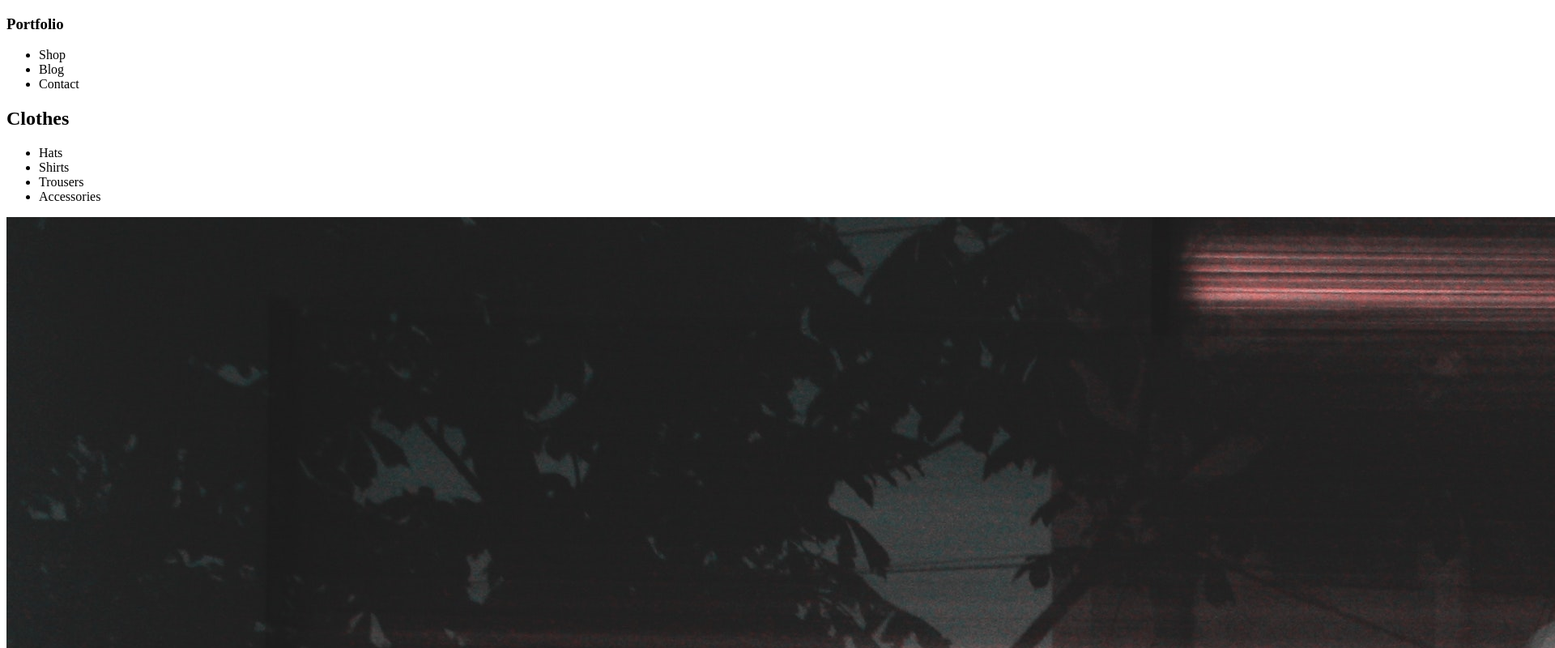
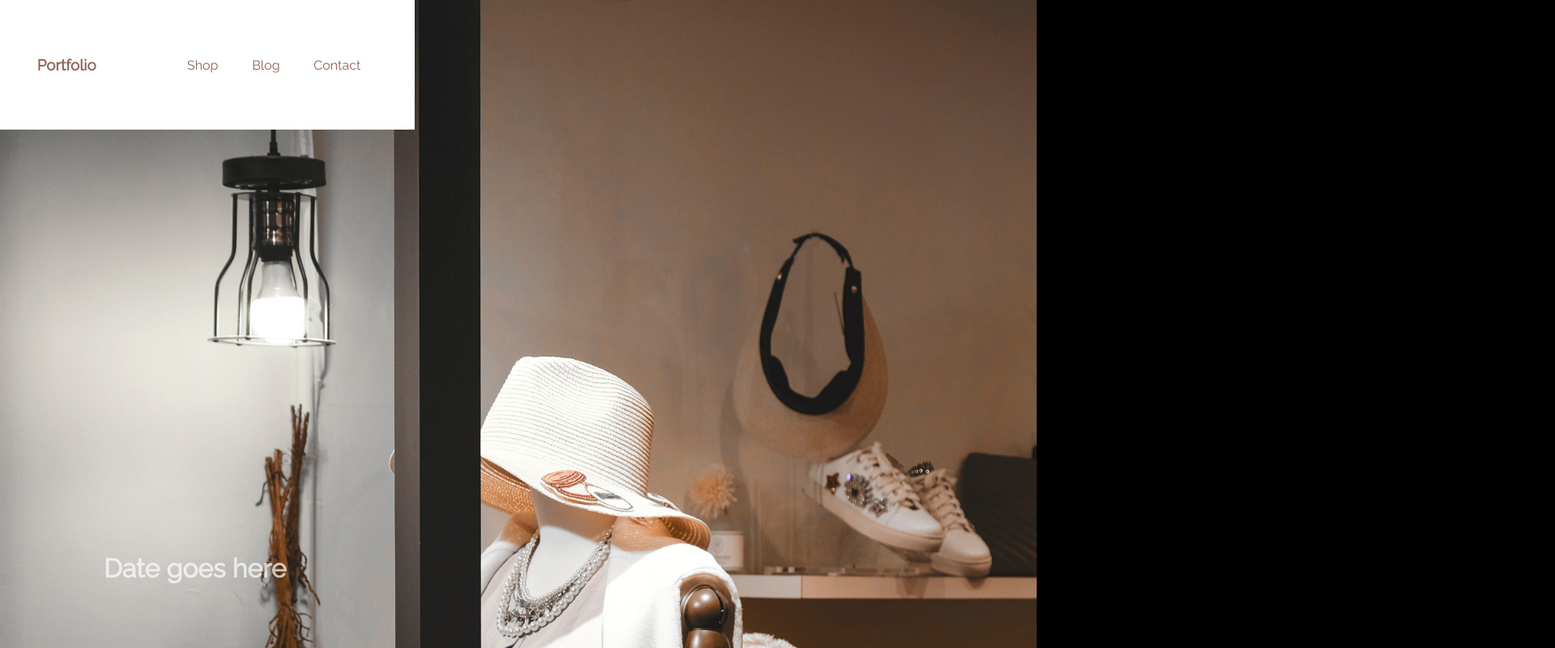
Before and after one commit to markruth2nd/GSAP-menu-animation, a plain HTML site: page index.html in a window 1280 px wide. Shown: the top 800 px of the page at 81% size, 1920 px wide, since content can reach past the window. Drawn offline with nearby package versions, Linux system fonts and the light colour scheme.

Commit message:
completed styling in the CSS file ready for menu animations

```diff
--- a/index.html
+++ b/index.html
@@ -20,24 +20,26 @@
                     <li>Contact</li>
                 </ul>
             </div>
+
             <div class="nav-open">
                 <div class="clothing">
                     <h2>Clothes</h2>
                     <ul>
-                        <li><a href="#"></a>Hats</li>
-                        <li><a href="#"></a>Shirts</li>
-                        <li><a href="#"></a>Trousers</li>
-                        <li><a href="#"></a>Accessories</li>
+                        <li> <a href="#">Hats</a></li>
+                        <li> <a href="#">Shirts</a></li>
+                        <li> <a href="#">Trousers</a></li>
+                        <li> <a href="#">Accessories</a></li>
                     </ul>
                 </div>
                 <div class="nav-images">
-                    <img src="/images/pexels-george-shervashidze-1008206.jpg" alt="Clothing image to go here">
+                    <img src="/images/pexels-karolina-grabowska-4210866.jpg" alt="Clothing image to go here">
                     <img src="/images/pexels-godisable-jacob-914668.jpg" alt="hat image goes here">
                 </div>
             </div>
+        </nav>
             <img class="cover" src="/images/pexels-henry-&-co-1233648.jpg" alt="cover image goes here">
             <h1 class="cover-date">Date goes here</h1>
-        </nav>
+
     </header>
 
 
--- a/style.css
+++ b/style.css
@@ -0,0 +1,111 @@
+* {
+    margin: 0;
+    padding: 0;
+    box-sizing: border-box;
+}
+
+html,
+body{
+    height: 100%;
+    width: 100%;
+    font-family: "Raleway", sans-serif;
+    background: black;
+}
+
+header{
+    height: 100vh;
+    position: relative;
+    display: flex;
+}
+
+.cover {
+    height: 100%;
+    position: absolute;
+    width: 100%;
+    top: 0;
+    right: 0;
+    object-fit: cover;
+    object-position: top;
+}
+
+.cover-date{
+    position: absolute;
+    left: 10%;
+    bottom: 10%;
+    opacity: 0.7;
+    color: white;
+}
+
+nav{
+    background: white;
+    z-index: 2;
+    width: 40%;
+    height: 20%;
+    color: #916356;
+    /* overflow: hidden */;
+}
+
+.nav-closed{
+    display: flex;
+    justify-content: space-around;
+    align-items: center;
+    height: 20%;
+    width: 40%;
+    position: absolute;
+}
+
+.nav-closed ul{
+    display: flex;
+    width: 50%;
+    justify-content: space-around;
+    list-style: none;
+}
+
+.nav-open{
+    position: absolute;
+    width: 40%;
+    height: 80%;
+    top: 20%;
+    display: flex;
+    flex-direction: column;
+    justify-content: space-evenly;
+    align-items: center;
+    opacity: 0;
+    pointer-events: none;
+}
+
+.clothing{
+    display: flex;
+    justify-content: space-around;
+    align-items: center;
+    width: 100%;
+
+}
+
+.clothing h2{
+    font-size: 50px;
+
+}
+
+.clothing ul li{
+    padding-bottom: 10px;
+}
+
+.clothing ul{
+    list-style: none;
+}
+
+.nav-images{
+    display: flex;
+    justify-content: space-around;
+    width: 100%;
+}
+
+.clothing ul li a{
+    text-decoration: none;
+    color: #916356;
+}
+
+.nav-images img{
+    height: 250px;
+}
```
Also changed, not shown: images/pexels-george-shervashidze-1008206.jpg (deleted), 2 other files.
